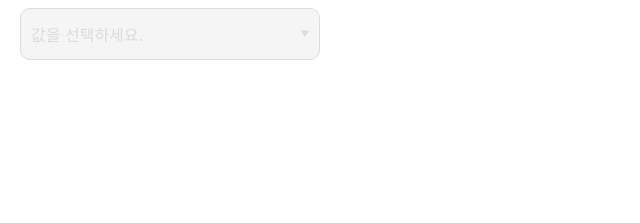
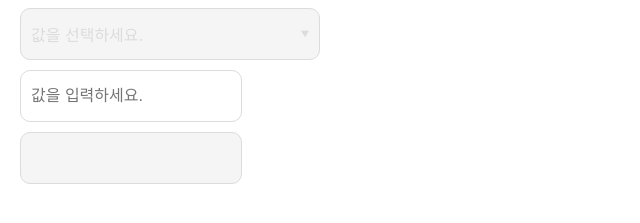
Before and after one commit to socratone/react-storybook-example, a React (Create React App) app: page / in a window 1280 px wide. Shown: the part 161-384 px from the top of the page, without its empty margins (0-640 px from the left). Built offline with nearby package versions, Linux system fonts and the light colour scheme.

Commit message:
feat: TextInput 컴포넌트 구현

```diff
--- a/src/App.tsx
+++ b/src/App.tsx
@@ -2,12 +2,18 @@ import React, { useState } from 'react';
 import styled from 'styled-components';
 import Option from './stories/forms/selects/Option';
 import Select from './stories/forms/selects/Select';
+import TextInput from './stories/forms/selects/TextInput';
 
 function App() {
   const [value, setValue] = useState('');
+  const [text, setText] = useState('');
 
   const handleChange = (value: string) => {
     setValue(value);
+  };
+
+  const handleChangeText = (event: React.ChangeEvent<HTMLInputElement>) => {
+    setText(event.target.value);
   };
 
   return (
@@ -53,6 +59,16 @@ function App() {
           <Option value="3">코틀린</Option>
         </Select>
       </div>
+      <div style={{ marginBottom: '10px' }}>
+        <TextInput
+          value={text}
+          onChange={handleChangeText}
+          placeholder="값을 입력하세요."
+        />
+      </div>
+      <div style={{ marginBottom: '10px' }}>
+        <TextInput value={text} onChange={handleChangeText} disabled />
+      </div>
     </Container>
   );
 }
--- /dev/null
+++ b/src/stories/forms/selects/TextInput.tsx
@@ -0,0 +1,103 @@
+import styled from 'styled-components';
+
+type TextInputProps = {
+  value: string;
+  onChange: React.ChangeEventHandler<HTMLInputElement>;
+  name?: string;
+  error?: boolean;
+  errorMessage?: string;
+  disabled?: boolean;
+  placeholder?: string;
+  width?: number;
+  fullWidth?: boolean;
+  type?: React.HTMLInputTypeAttribute;
+};
+
+const TextInput = ({
+  value,
+  onChange,
+  name,
+  error,
+  errorMessage,
+  disabled,
+  placeholder,
+  width = 200,
+  fullWidth,
+  type,
+}: TextInputProps) => {
+  const setWidth = () => {
+    if (fullWidth) return undefined;
+    if (width) return width + 'px';
+  };
+
+  const setInputStyle = () => {
+    if (error) {
+      return {
+        border: '1px solid red',
+      };
+    }
+    return {};
+  };
+
+  if (disabled) {
+    return (
+      <Container style={{ width: setWidth() }}>
+        <DisabledInput
+          type={type}
+          value={value}
+          onChange={onChange}
+          name={name}
+          disabled
+          placeholder={placeholder}
+          style={setInputStyle()}
+        />
+
+        {errorMessage && <ErrorMessage>{errorMessage}</ErrorMessage>}
+      </Container>
+    );
+  }
+
+  return (
+    <Container style={{ width: setWidth() }}>
+      <Input
+        type={type}
+        value={value}
+        onChange={onChange}
+        name={name}
+        placeholder={placeholder}
+        style={setInputStyle()}
+      />
+
+      {errorMessage && <ErrorMessage>{errorMessage}</ErrorMessage>}
+    </Container>
+  );
+};
+
+const Container = styled.div``;
+
+const Input = styled.input`
+  border: 1px solid gainsboro;
+  border-radius: 10px;
+  height: 50px;
+  font-size: 16px;
+  padding: 0 10px;
+  width: 100%;
+
+  &:focus {
+    outline: none;
+  }
+`;
+
+const DisabledInput = styled(Input)`
+  background: whitesmoke;
+  color: gainsboro;
+  cursor: not-allowed;
+`;
+
+const ErrorMessage = styled.div`
+  margin-top: 5px;
+  color: red;
+  font-size: 14px;
+`;
+
+export default TextInput;
```
